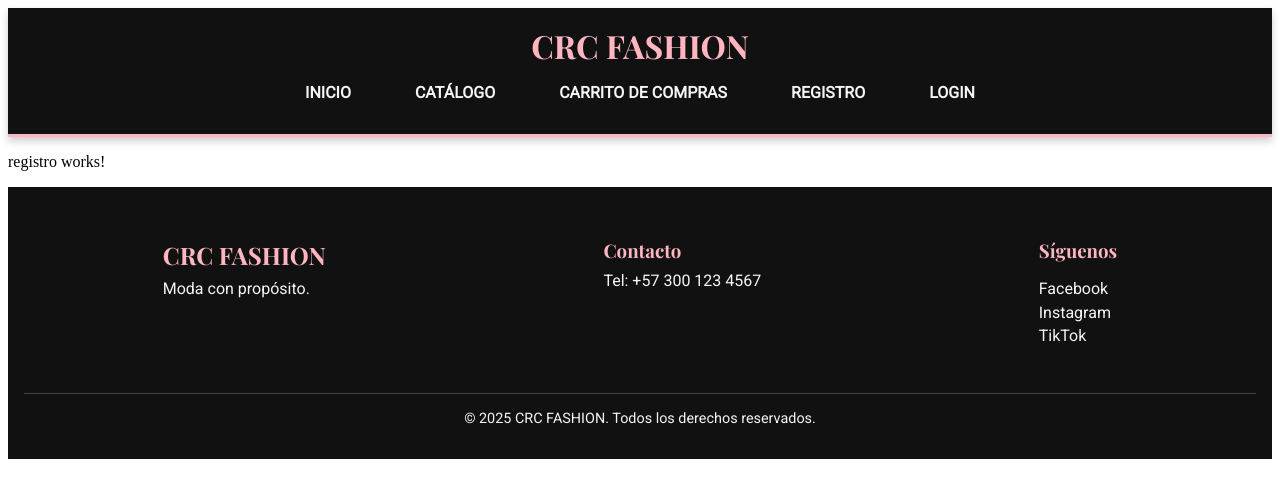
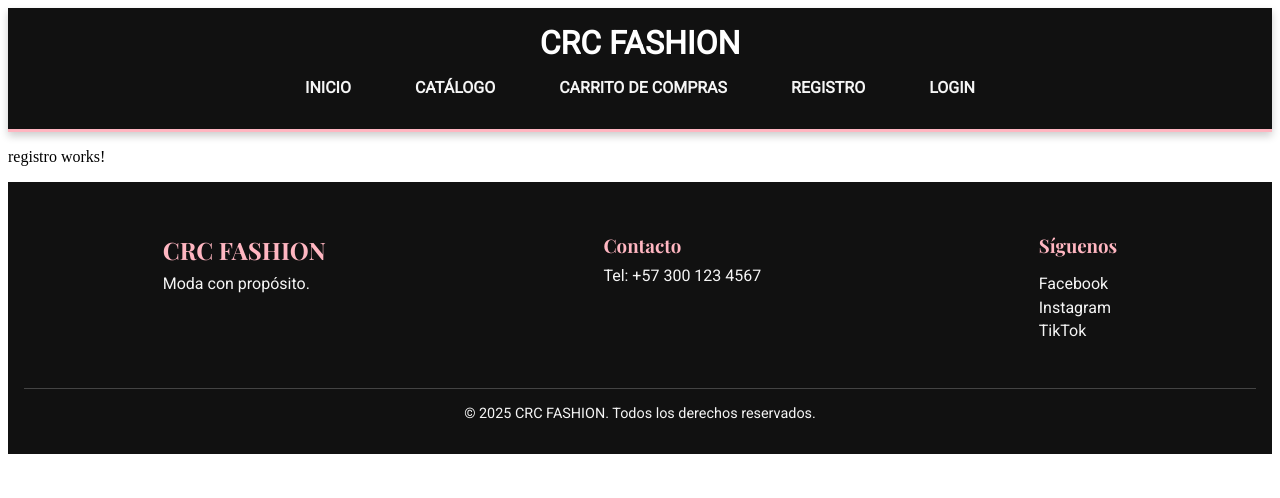
Before and after one commit to DanielCardonaRivera/CRC_Fashion_Website, an Angular app: page /registro in a window 1280 px wide. Shown: the top 498 px of the page. Built offline with nearby package versions, Linux system fonts and the light colour scheme.

Commit message:
Update navbar.css

```diff
--- a/src/app/components/navbar/navbar.css
+++ b/src/app/components/navbar/navbar.css
@@ -1,9 +1,9 @@
 /* Fuente principal para título */
 header h1 {
-  font-family: 'Playfair Display', serif;
+  font-family: 'Roboto', sans-serif;
   font-size: 2rem;
   margin: 0;
-  color: #ffb6c1; /* Rosa claro */
+  color: white;
 }
 
 /* Estilo general del navbar */
@@ -37,7 +37,7 @@ nav ul li a {
 }
 
 nav ul li a:hover {
-  background-color: #ffb6c1;
+  background-color: #ffffff;
   color: #111;
   transform: translateY(-2px);
 }
```
